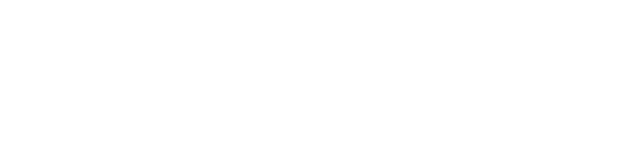
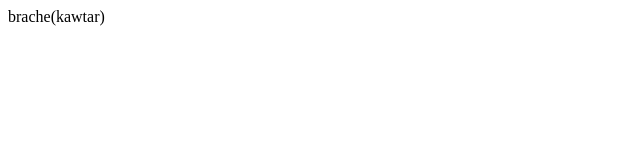
Before and after one commit to kawtar-jrn/gantproject, a plain HTML site: page index.html in a window 1280 px wide. Shown: the whole page, without its empty margins (0-640 px from the left). Drawn offline with Linux system fonts and the light colour scheme.

Commit message:
branch(kawtar)

```diff
--- a/index.html
+++ b/index.html
@@ -6,6 +6,6 @@
     <title>gant</title>
 </head>
 <body>
-
+    brache(kawtar)
 </body>
 </html>
```
